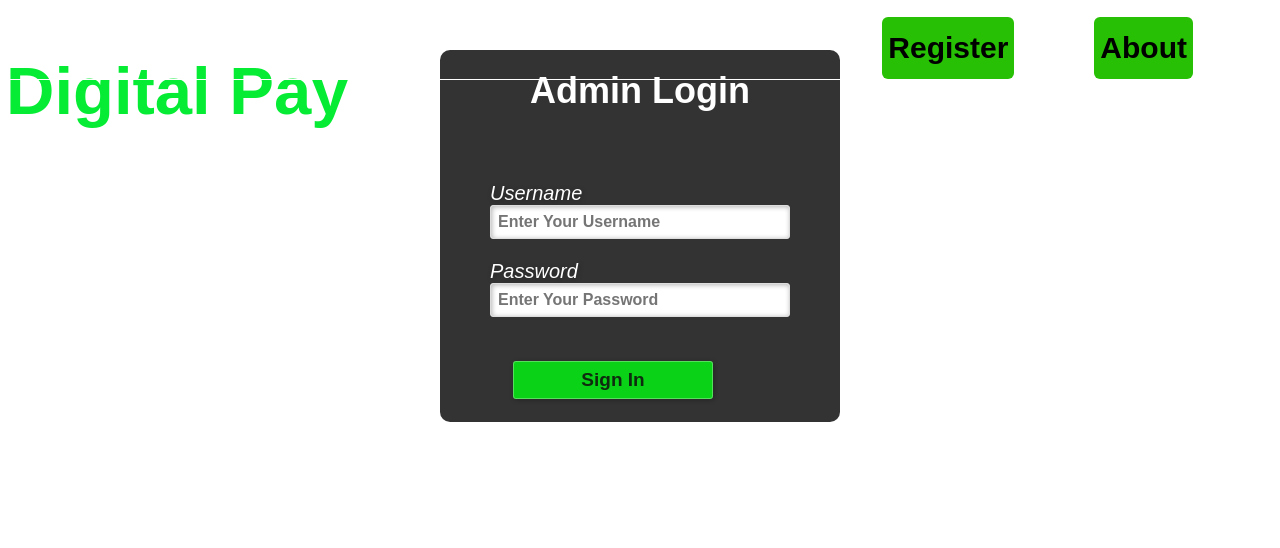
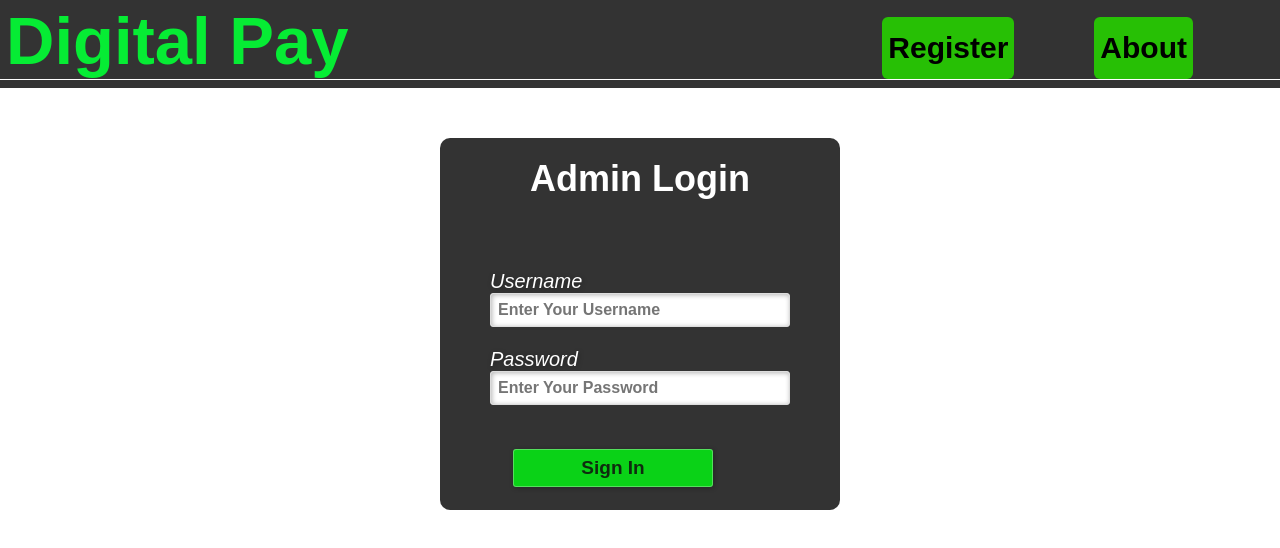
Before and after one commit to sunoabhishek/digitalpay.github.io, a plain HTML site: page index.html in a window 1280 px wide. Drawn offline with Linux system fonts and the light colour scheme.

Commit message:
update content again with css

```diff
--- a/index.html
+++ b/index.html
@@ -1,3 +1,9 @@
+<html>
+    <head>
+        <title>Login Form</title>
+        <link rel="stylesheet" href="..\user/stylereal.css">
+
+
 <style>
 
             *{
@@ -244,6 +250,10 @@ div.abhishek{
 
 
 </style>
+            </head>
+    <body>
+        <header class="header">
+
 <h3 class="pay">Digital Pay</h3>
             <nav>
 
```
